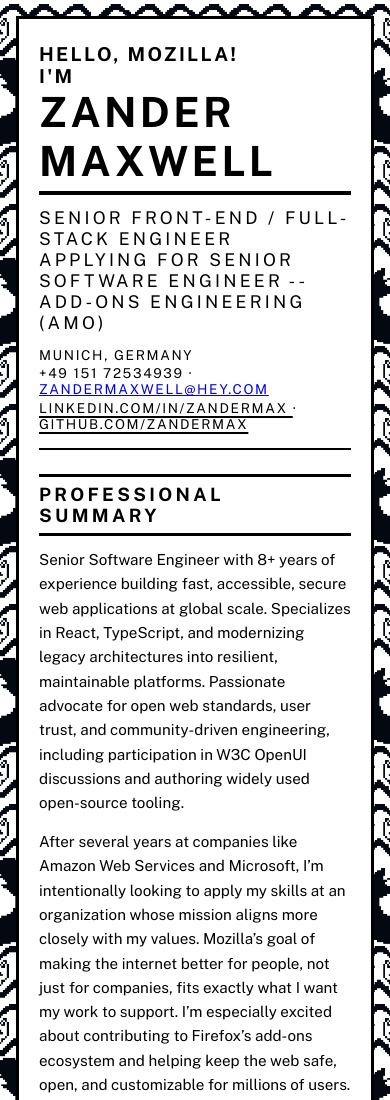
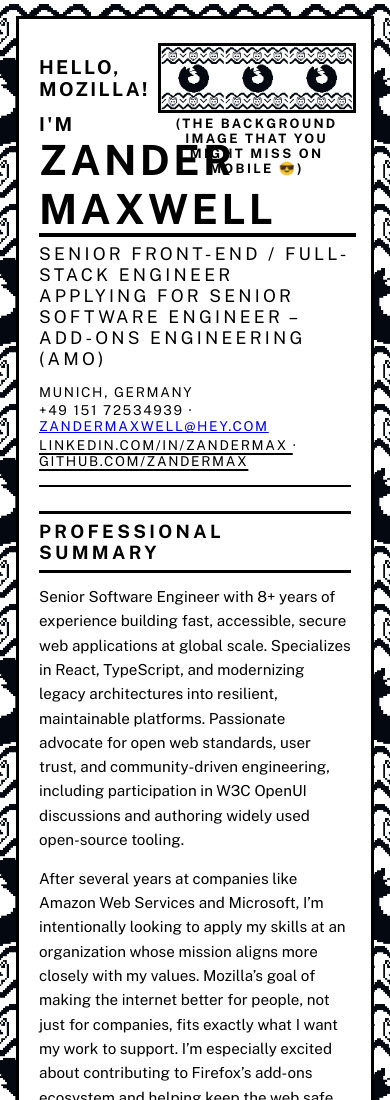
Before and after one commit to zandermax/resume, a plain HTML site: page index.html in a window 390 px wide. Shown: the top 1100 px of the page. Drawn offline with nearby package versions, Linux system fonts and the light colour scheme.

Commit message:
Background showcase on mobile

```diff
--- a/assets/css/resume.css
+++ b/assets/css/resume.css
@@ -384,6 +384,57 @@
 }
 
 /* ===========================
+Mobile layout
+=========================== */
+
+/* Stuff that should be hidden unless on mobile */
+.resume-header__mobile-image,
+.resume-header__mobile-image-description {
+	display: none;
+}
+
+@media (max-width: 600px) {
+	.resume-header__mobile-row {
+		display: flex;
+		align-items: center;
+		gap: 0.75rem;
+	}
+
+	.resume-header__name-greeting {
+		display: flex;
+		align-items: center;
+		gap: 0.5rem;
+	}
+
+	h1.resume-header__name {
+		order: unset;
+		margin: 0;
+		padding: 0;
+	}
+
+	.resume-header__mobile-image-description {
+		display: block;
+
+		p {
+			position: relative;
+			top: 70px;
+			font-size: small;
+			text-align: center;
+		}
+	}
+
+	.resume-header__mobile-image {
+		display: block;
+		width: 192px;
+		height: 64px;
+		object-fit: cover;
+		border: 3px solid black;
+		background-image: url("../img/FF-pixeled.png");
+		background-size: contain;
+	}
+}
+
+/* ===========================
 Print Styles
 =========================== */
 
--- a/index.html
+++ b/index.html
@@ -36,16 +36,26 @@
 		<header class="resume-header">
 			<div class="resume-header__top-row">
 				<hgroup class="resume-header__name-wrapper">
-					<h1 class="resume-header__name">
-						<div class="resume-header__name-greeting">Hello, Mozilla!</div>
-						<div class="resume-header__name-small">I'm</div>
-						<div>Zander Maxwell</div>
-					</h1>
+					<div class="resume-header__mobile-row">
+						<h1 class="resume-header__name">
+							<div class="resume-header__name-greeting">
+								Hello, Mozilla!
+								<span class="resume-header__mobile-image-description">
+									<span class="resume-header__mobile-image" />
+									<p>(The background image that you might miss on mobile 😎)</p>
+								</span>
+							</div>
+							<div class="resume-header__name-small">I'm</div>
+							<div>Zander Maxwell</div>
+						</h1>
+					</div>
+
 					<p class="resume-header__role">
 						Senior Front-End / Full-Stack Engineer<br />
-						<span class="resume-header__role-sub">Applying for Senior Software Engineer -- Add-ons Engineering (AMO)</span>
+						<span class="resume-header__role-sub">Applying for Senior Software Engineer – Add-ons Engineering (AMO)</span>
 					</p>
 				</hgroup>
+
 			</div>
 
 			<div class="resume-header__meta">
@@ -361,7 +371,8 @@
 					standardize accessible, interoperable UI controls for the web.
 				</li>
 				<li class="community-list__item">
-					<strong>Open source contributor -> Author of &ldquo;sfdx&rdquo; npm module</strong> -- Created and maintain a popular Node.js package enabling
+					<strong>Open source contributor -> Author of &ldquo;sfdx&rdquo; npm module</strong> -- Created and maintain a popular Node.js
+					package enabling
 					Salesforce DX functionality, with 100k+ downloads.
 				</li>
 				<li class="community-list__item">
```
